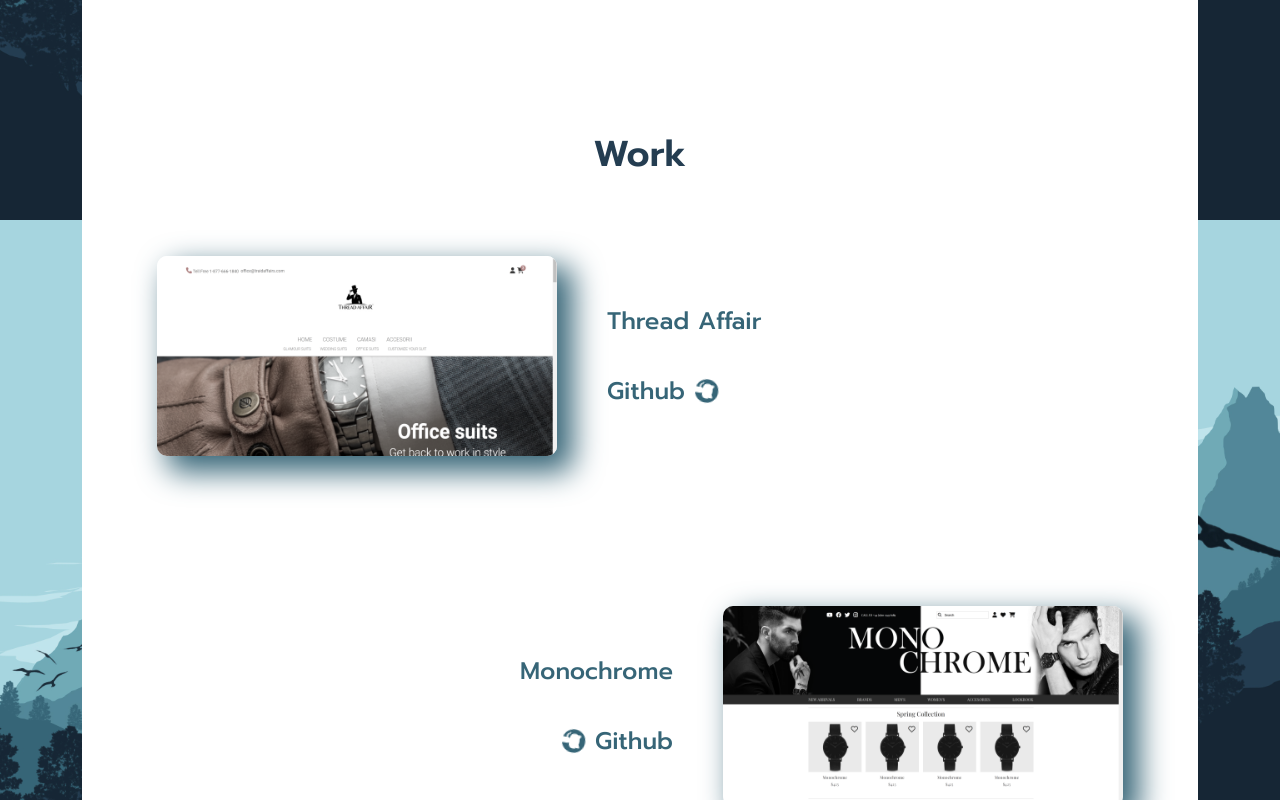
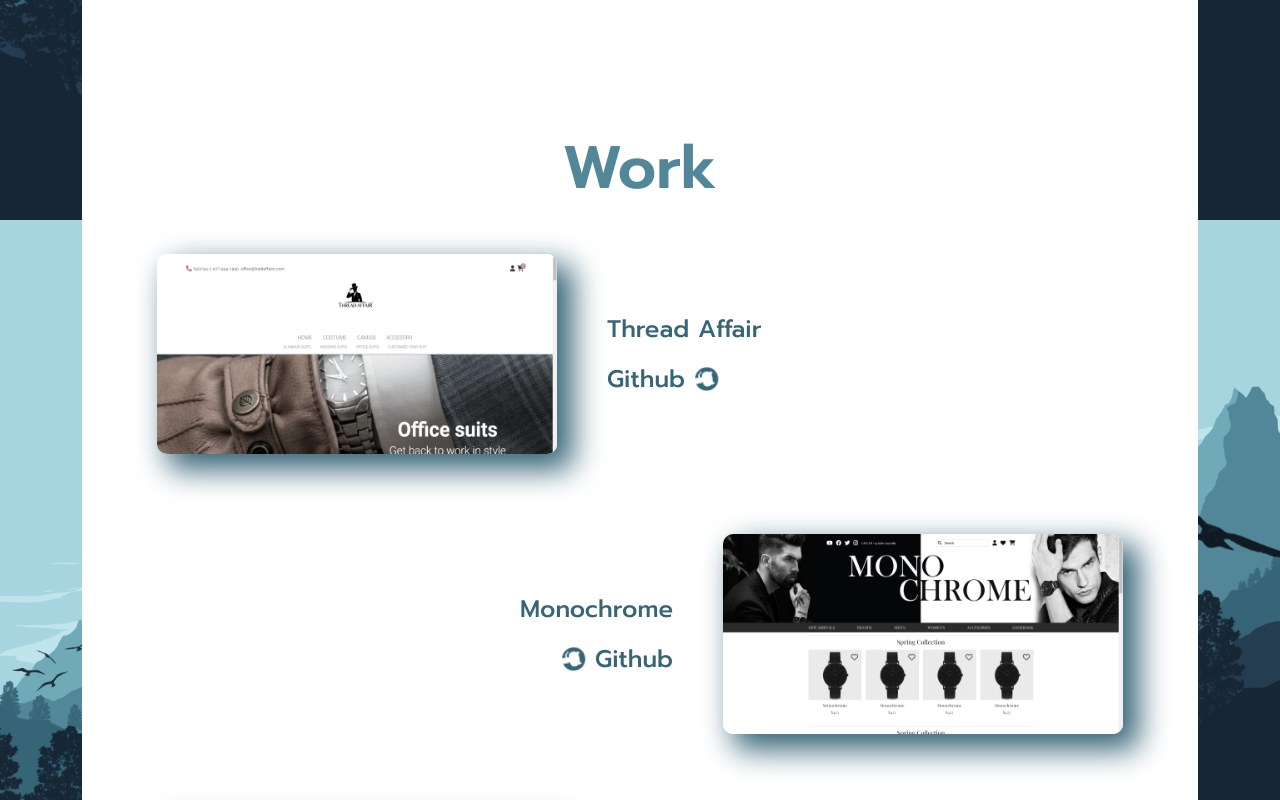
Before and after one commit to Oanee/my-portofolio, a Next.js app: page / in a window 1280 px wide. Shown: the part 1380-2180 px from the top of the page. Built offline with nearby package versions, Linux system fonts and the light colour scheme; a web font is replaced by a local one.

Commit message:
ui changes

```diff
--- a/pages/index.jsx
+++ b/pages/index.jsx
@@ -4,6 +4,7 @@ import { About } from '@/components/Homepage/About';
 import Contact from '@/components/Homepage/Contact';
 import Skills from '@/components/Homepage/Skills';
 import Work from '@/components/Homepage/Work';
+import Link from 'next/link';
 
 export default function Home() {
   return (
@@ -12,14 +13,14 @@ export default function Home() {
         <Header></Header>
 
         <div className="header-scroll">
-          <div className="header-scroll-circle">
+          <Link href="#about-jump" className="header-scroll-circle">
             <div className="header-scroll-circle-wheel"></div>
             <div className="header-scroll-circle-wheel-arrows">
               <div className="arrow arrow-1"></div>
               <div className="arrow arrow-2"></div>
               <div className="arrow arrow-3"></div>
             </div>
-          </div>
+          </Link>
         </div>
       </header>
 
--- a/styles/_variables.scss
+++ b/styles/_variables.scss
@@ -1,5 +1,6 @@
 $brand-primary: #366577;
 $brand-secondary: #162635;
 $brand-tertiary: #a6d5df;
-$blue: #243d51;
+$blue: #528799;
+$dark-blue: #162635;
 $white: #fff;
--- a/styles/header/_index.scss
+++ b/styles/header/_index.scss
@@ -181,7 +181,6 @@
         &-arrows {
           position: relative;
           top: 80px;
-          left: 7px;
 
           @keyframes mouse-scroll {
             0% {
@@ -196,6 +195,9 @@
           }
 
           .arrow {
+            position: relative;
+            left: 6px;
+            top: -8px;
             width: 48px;
             height: 48px;
             transform: rotate(45deg);
--- a/styles/homepage/_contact.scss
+++ b/styles/homepage/_contact.scss
@@ -9,7 +9,7 @@
     display: flex;
     justify-content: space-around;
     padding: 0 40px 50px 40px;
-    color: $blue;
+    color: $dark-blue;
 
     @include media-breakpoint-up(lg) {
       padding: 0 100px 50px 100px;
--- a/styles/homepage/_index.scss
+++ b/styles/homepage/_index.scss
@@ -5,13 +5,12 @@
 
 h1 {
   text-align: center;
-  font-size: 28px;
+  font-size: 40px;
   margin-bottom: 50px;
   font-weight: 600;
   color: $blue;
 
   @include media-breakpoint-up(lg) {
-    font-size: 36px;
-    margin-bottom: 80px;
+    font-size: 60px;
   }
 }
--- a/styles/homepage/_skills.scss
+++ b/styles/homepage/_skills.scss
@@ -1,5 +1,5 @@
 .skills {
-  margin-bottom: 150px;
+  margin-bottom: 100px;
 
   @include media-breakpoint-up(lg) {
     margin-bottom: 200px;
@@ -12,7 +12,7 @@
       font-size: 12px;
       margin: 0;
       font-size: 15px;
-      grid-row-gap: 20px;
+      grid-row-gap: 10px;
       text-align: center;
       margin: 0 15%;
       font-weight: 500;
@@ -20,7 +20,6 @@
 
       @include media-breakpoint-up(lg) {
         grid-template-columns: 1fr 1fr 1fr;
-        grid-row-gap: 50px;
         margin: 0 100px;
         font-size: inherit;
       }
--- a/styles/homepage/_work.scss
+++ b/styles/homepage/_work.scss
@@ -1,5 +1,5 @@
 .work {
-  margin-bottom: 150px;
+  margin-bottom: 100px;
 
   @include media-breakpoint-up(lg) {
     margin-bottom: 200px;
@@ -8,13 +8,14 @@
   &-projects {
     display: flex;
     flex-direction: column;
-    gap: 100px;
+    gap: 50px;
     align-items: center;
     margin: 0;
 
     @include media-breakpoint-up(lg) {
+      gap: 80px;
+
       margin: 0 75px;
-      gap: 150px;
       align-items: normal;
     }
 
@@ -22,7 +23,7 @@
       display: flex;
       justify-content: start;
       flex-direction: column;
-      gap: 30px;
+      gap: 20px;
 
       @include media-breakpoint-up(lg) {
         gap: 50px;
@@ -64,16 +65,16 @@
 
       &-description {
         display: flex;
-        flex-direction: row;
-        justify-content: space-between;
+        flex-direction: column;
+        align-items: center;
+        gap: 10px;
         line-height: 20px;
-        font-size: 16px;
         font-weight: 500;
 
         @include media-breakpoint-up(lg) {
-          flex-direction: column;
           justify-content: center;
-          line-height: 70px;
+          align-items: start;
+          line-height: 40px;
           font-size: inherit;
         }
 
@@ -84,7 +85,7 @@
           transition: transform 0.2s ease-in-out;
 
           &:hover {
-            transform: scale(1.3);
+            transform: scale(1.1);
           }
         }
 
```
